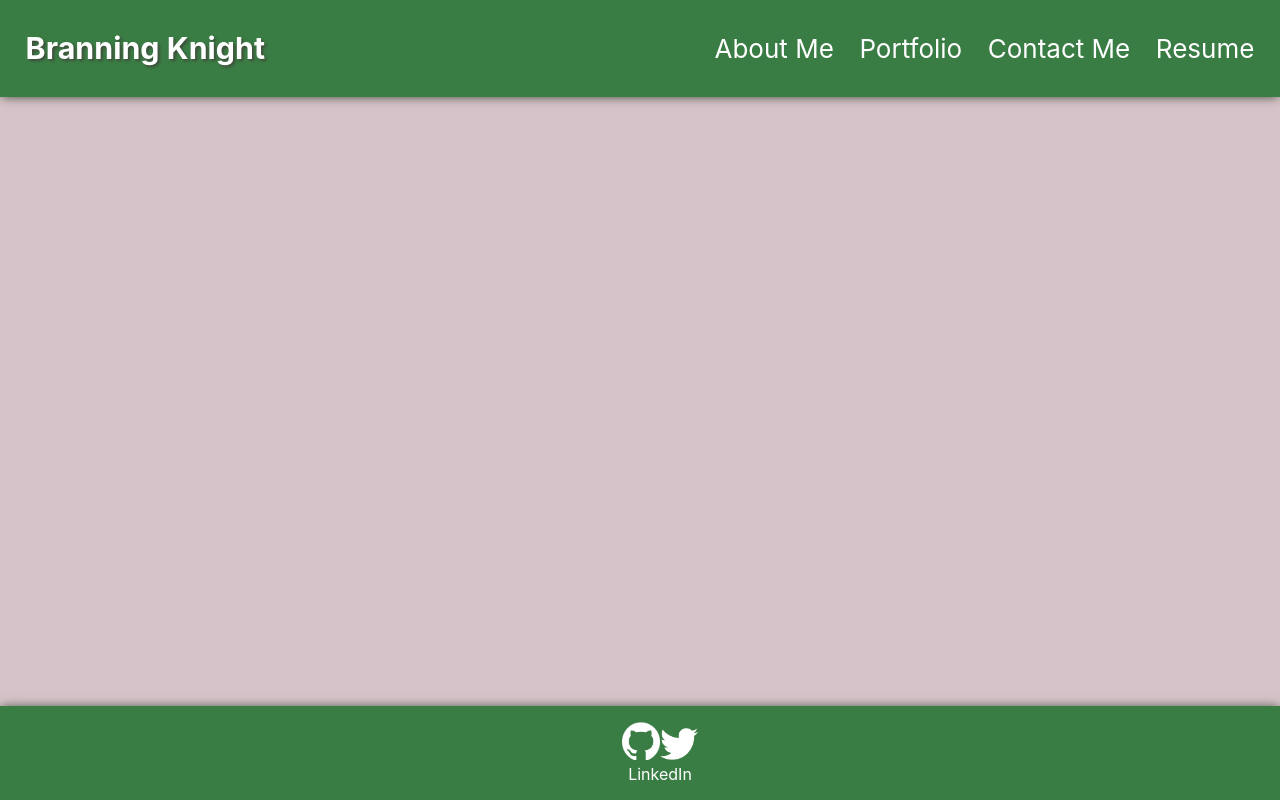
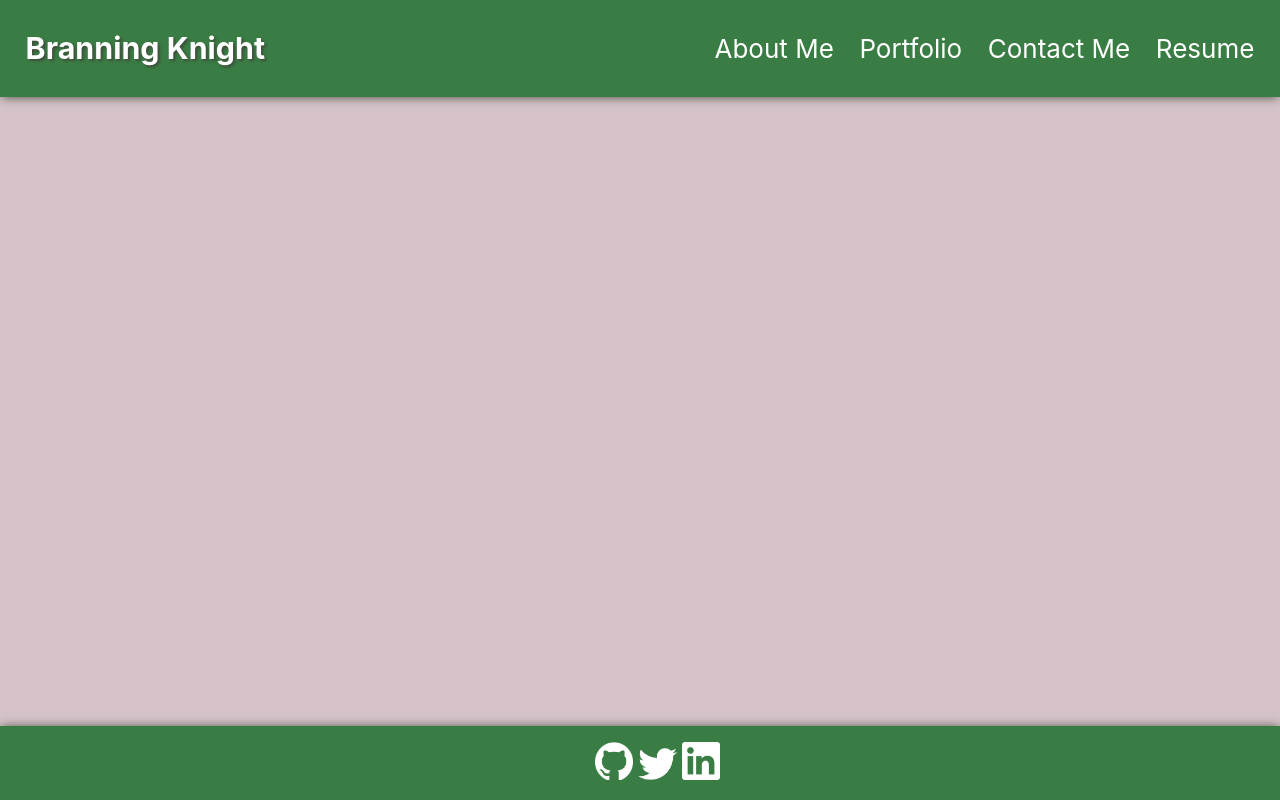
Before and after one commit to BranningK/reactPortfolio, a React (Create React App) app in the folder my-portfolio/: page / in a window 1280 px wide. Built offline with nearby package versions, Linux system fonts and the light colour scheme.

Commit message:
finished footer

```diff
--- a/my-portfolio/src/components/Footer.js
+++ b/my-portfolio/src/components/Footer.js
@@ -1,7 +1,8 @@
 import React from 'react';
 import '../styles/Footer.css';
-import githubLogo from '../assets/githubLogo.png'
-import twitterLogo from '../assets/twitterLogo.png'
+import githubLogo from '../assets/githubLogo.png';
+import twitterLogo from '../assets/twitterLogo.png';
+import linkedInLogo from '../assets/linkedInLogo.png';
 import {
   BrowserRouter as Router,
   Switch,
@@ -13,9 +14,9 @@ function Footer() {
     return(
         <footer className='App-footer'>
             <ul>
-                <img src={githubLogo} alt="Github Logo"/>
-                <img src={twitterLogo} alt="Twitter Logo" />
-                <li>LinkedIn</li>
+                <a href='https://github.com/BranningK'><img src={githubLogo} alt="Github Logo"/></a>
+                <a href='https://twitter.com/BranningK'><img src={twitterLogo} alt="Twitter Logo" /></a>
+                <a href='https://www.linkedin.com/in/branning-knight-496353256/'><img src={linkedInLogo} alt="LinkedIn Logo" /></a>
             </ul>
         </footer>
     )
--- a/my-portfolio/src/styles/Footer.css
+++ b/my-portfolio/src/styles/Footer.css
@@ -30,4 +30,5 @@ li{
 
 img{
   max-width: 3vw;
+  margin-right: 5px;
 }
```
Also changed, not shown: my-portfolio/src/assets/LI-In-Bug.png (deleted), my-portfolio/src/assets/linkedInLogo.png (added). Lines whose indentation alone changed are shown as unchanged.
